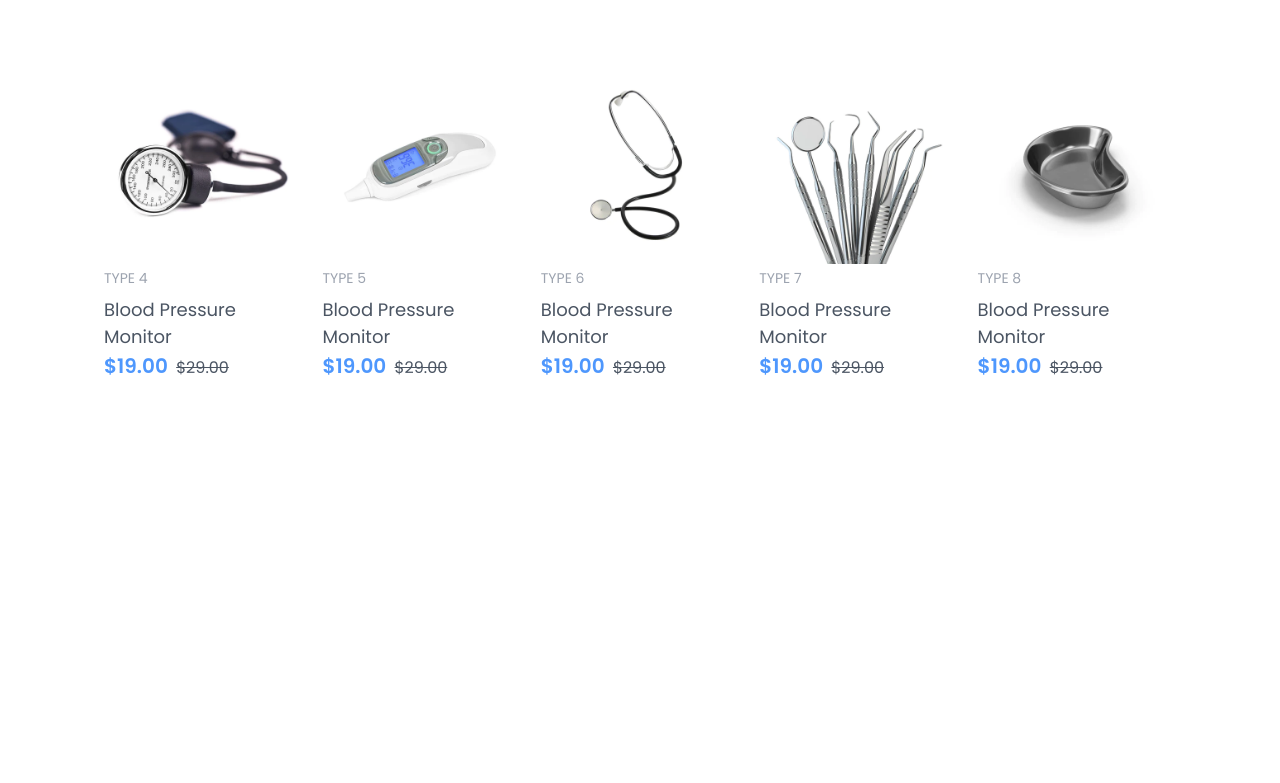
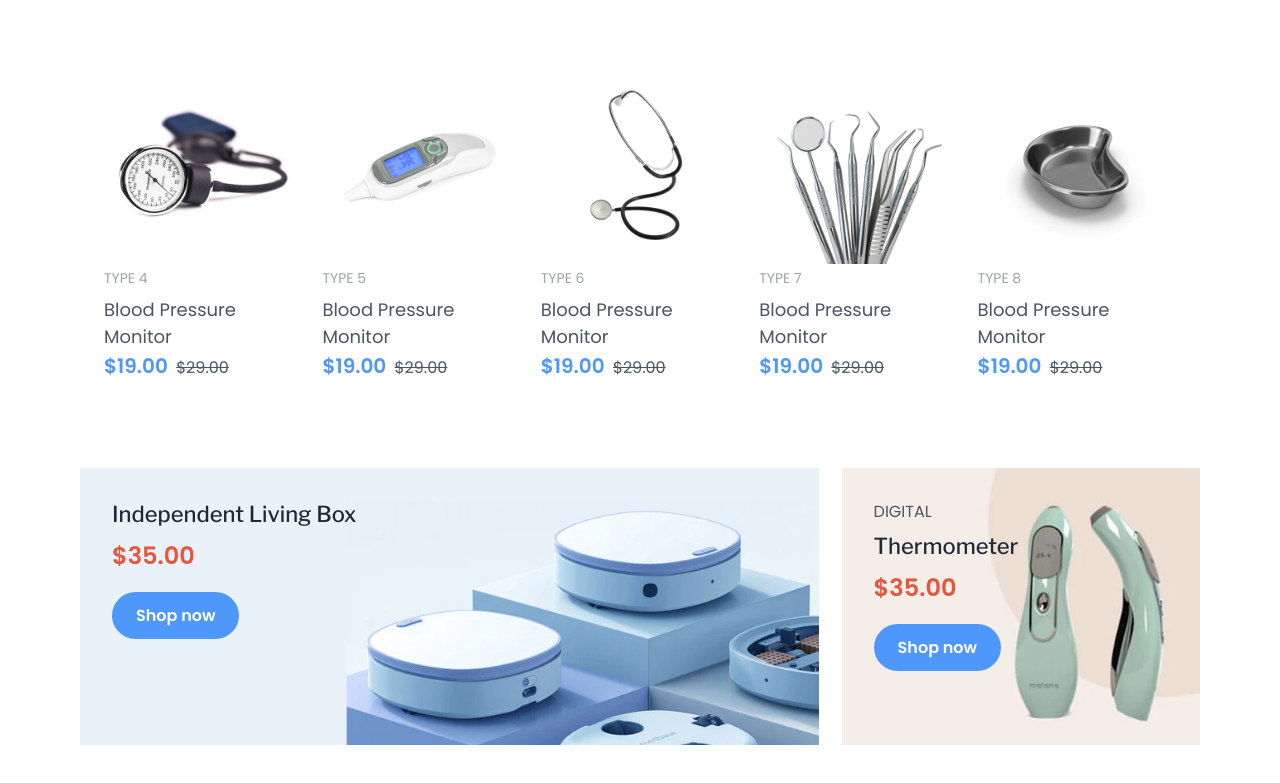
Before and after one commit to WebCONuz/med-technique-template, a website: page src/index.html in a window 1280 px wide. Shown: the part 2175-2958 px from the top of the page. Before the commit the page ends 2643 px from the top, so only its background shows below. Drawn offline with nearby package versions, Linux system fonts and the light colour scheme; files whose address does not match are found by name.

Commit message:
Hot items 2-section

```diff
--- a/src/index.html
+++ b/src/index.html
@@ -1496,6 +1496,61 @@
           </div>
         </div>
       </div>
+      <div class="container mt-12 sm:mt-16 flex flex-wrap justify-between">
+        <div class="w-full lg:w-[66%] relative mb-4 sm:mb-8 lg:mb-0">
+          <img
+            src="./images/hotitems/banner-6.webp"
+            alt="banner-1"
+            class="w-full h-[207px] object-cover sm:h-full"
+          />
+          <div class="absolute top-0 left-0 w-full h-full p-8">
+            <h2
+              class="text-lg xl:text-[22px] mb-[6px] sm:mb-[10px] xl:mb-3 text-gray-800"
+            >
+              Independent Living Box
+            </h2>
+            <p
+              class="text-[#E4573D] mb-4 sm:mb-6 xl:mb-8 font-semibold text-lg xl:text-2xl"
+            >
+              $35.00
+            </p>
+            <a
+              href="#"
+              class="py-2 xl:py-3 px-4 xl:px-6 text-sm xl:text-base font-semibold rounded-[27px] text-white bg-[#4E97FD] hover:bg-[#E4573D] duration-300"
+              >Shop now</a
+            >
+          </div>
+        </div>
+        <div class="w-full lg:w-[32%] relative">
+          <img
+            src="./images/hotitems/banner-7.webp"
+            alt="banner-1"
+            class="w-full h-full"
+          />
+          <div class="absolute top-0 left-0 w-full h-full p-8">
+            <p
+              class="uppercase text-sm xl:text-base mb-1 sm:mb-[6px] xl:mb-2 text-gray-600"
+            >
+              DIGITAL
+            </p>
+            <h2
+              class="text-lg xl:text-[22px] mb-[6px] sm:mb-[10px] xl:mb-3 text-gray-800"
+            >
+              Thermometer
+            </h2>
+            <p
+              class="text-[#E4573D] mb-4 sm:mb-6 xl:mb-8 font-semibold text-lg xl:text-2xl"
+            >
+              $35.00
+            </p>
+            <a
+              href="#"
+              class="py-2 xl:py-3 px-4 xl:px-6 text-sm xl:text-base font-semibold rounded-[27px] text-white bg-[#4E97FD] hover:bg-[#E4573D] duration-300"
+              >Shop now</a
+            >
+          </div>
+        </div>
+      </div>
     </section>
 
     <script src="https://cdn.jsdelivr.net/npm/swiper@9/swiper-bundle.min.js"></script>
```
Also changed, not shown: src/css/output.css, src/images/hotitems/banner-6.webp (added), src/images/hotitems/banner-7.webp (added).
